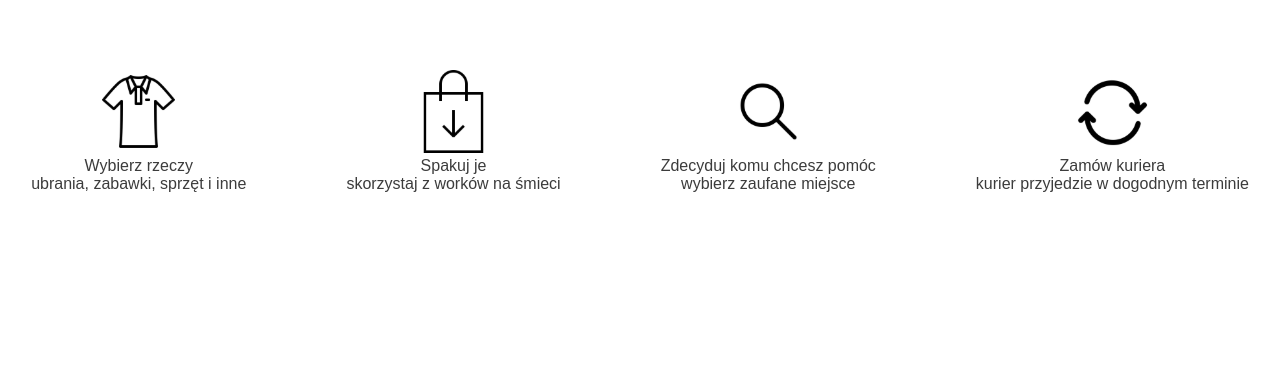
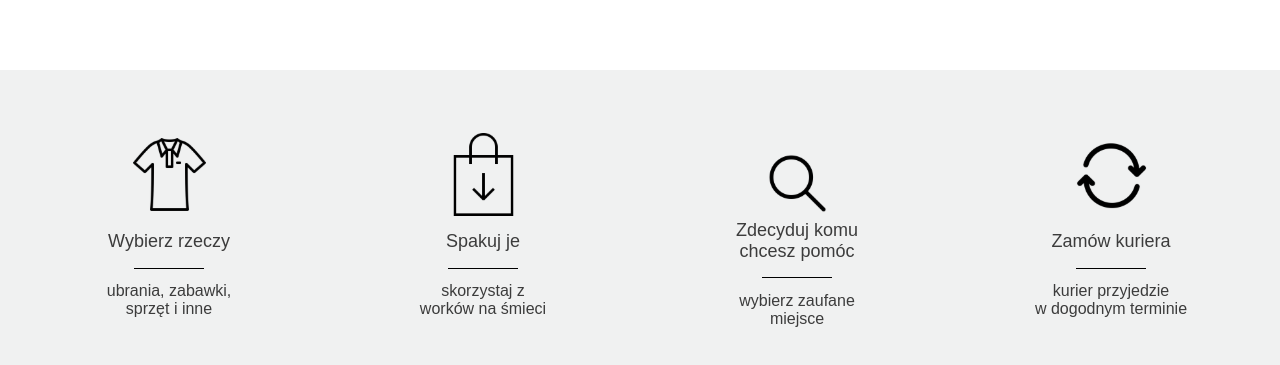
Before and after one commit to wiktornobis/Oddam-w-dobre-r-ce, a React (Create React App) app: page / in a window 1280 px wide. Shown: the part 1621-1986 px from the top of the page. Before the commit the page ends 1814 px from the top, so only its background shows below. Built offline with nearby package versions, Linux system fonts and the light colour scheme.

Commit message:
add all elements into columns

```diff
--- a/src/App.scss
+++ b/src/App.scss
@@ -13,19 +13,41 @@
   color: $text-color;
   font-family: $font-family;
 }
-html {
-  font-size: 100%;
-  height:100%;
+@function strip-unit($value) {
+  @return $value / ($value * 0 + 1);
+}
 
-  @include tablet {
-  font-size: 80%;
-}
-  @include mobile {
-    font-size: 60%;
+@mixin fluid-type($min-vw, $max-vw, $min-font-size, $max-font-size) {
+  $u1: unit($min-vw);
+  $u2: unit($max-vw);
+  $u3: unit($min-font-size);
+  $u4: unit($max-font-size);
 
+  @if $u1 == $u2 and $u1 == $u3 and $u1 == $u4 {
+    & {
+
+      font-size: $min-font-size;
+      @media screen and (min-width: $min-vw) {
+        font-size: calc(#{$min-font-size} + #{strip-unit($max-font-size - $min-font-size)} * ((100vw - #{$min-vw}) / #{strip-unit($max-vw - $min-vw)}));
+      }
+
+      @media screen and (min-width: $max-vw) {
+        font-size: $max-font-size;
+      }
+    }
   }
 }
+
+$min_width: 320px;
+$max_width: 1000px;
+$min_font: 10px;
+$max_font: 16px;
+
+html {
+  @include fluid-type($min_width, $max_width, $min_font, $max_font);
+}
 body {
+
 
   @include mobile {
     margin-bottom: 3rem;
--- a/src/components/nav/_nav.scss
+++ b/src/components/nav/_nav.scss
@@ -34,6 +34,7 @@
         &_text {
             padding: 9px 10px;
             cursor: pointer;
+            font-size: 16px;
         }
 
         &_text-second {
--- a/src/components/simpleSteps/SimpleSteps.js
+++ b/src/components/simpleSteps/SimpleSteps.js
@@ -16,31 +16,31 @@ function SimpleSteps() {
             </div>
 
             <div className="column">
+                <div className="column_first">
+                    <img className="column_first_img" src={img2} alt="koszulka" />
+                    <h4 className="column_first_title">Wybierz rzeczy</h4>
+                    <p className="column_first_text">ubrania, zabawki, sprzęt i inne</p>
+                </div>
 
-            <div className="column_all">
-                <img className="column_all_img" src={img2} alt="koszulka" />
-                <h4 className="column_all_title">Wybierz rzeczy</h4>
-                <p className="column_all_text">ubrania, zabawki, sprzęt i inne</p>
-            </div>
+                <div className="column_second">
+                    <img className="column_second_img" src={img3} alt="paczka" />
+                    <h4 className="column_second_title">Spakuj je</h4>
+                    <p className="column_second_text">skorzystaj z</p>
+                    <p className="column_second_text">worków na śmieci</p>
+                </div>
 
-            <div className="column_all">
-                <img className="column_all_img" src={img3} alt="paczka" />
-                <h4 className="column_all_title">Spakuj je</h4>
-                <p className="column_all_text">skorzystaj z worków na śmieci</p>
-            </div>
+                <div className="column_third">
+                    <img className="column_third_img" src={img4} alt="lupa" />
+                    <h4 className="column_third_title">Zdecyduj komu chcesz pomóc</h4>
+                    <p className="column_third_text">wybierz zaufane miejsce</p>
+                </div>
 
-            <div className="column_all">
-                <img className="column_all_img" src={img4} alt="lupa" />
-                <h4 className="column_all_title">Zdecyduj komu chcesz pomóc</h4>
-                <p className="column_all_text">wybierz zaufane miejsce</p>
-            </div>
-
-            <div className="column_all">
-                <img className="column_all_img" src={img5} alt="znaczek zamówienia" />
-                <h4 className="column_all_title">Zamów kuriera</h4>
-                <p className="column_all_text">kurier przyjedzie w dogodnym terminie</p>
-            </div>
-
+                <div className="column_fourth">
+                    <img className="column_fourth_img" src={img5} alt="znaczek zamówienia" />
+                    <h4 className="column_fourth_title">Zamów kuriera</h4>
+                    <p className="column_fourth_text">kurier przyjedzie </p>
+                    <p className="column_fourth_text">w dogodnym terminie</p>
+                </div>
             </div>
         </div>
     );
--- a/src/components/simpleSteps/_simpleSteps.scss
+++ b/src/components/simpleSteps/_simpleSteps.scss
@@ -1,6 +1,5 @@
 @import '../../scss/breakpoints';
 @import '../../scss/variables';
-
 
 .step {
     display: flex;
@@ -18,13 +17,74 @@
     }
 
 }
-
 .column {
     display: flex;
     justify-content: center;
+    align-items: center;
     margin-top: 100px;
-    gap: 100px;
+    padding: 70px;
+    gap: 150px;
+    width: 100%;
+    height: 325px;
+    background-color: $main-color;
 
+    &_first, &_second, &_fourth {
+        display: flex;
+        flex-direction: column;
+        justify-content: flex-start;
+        align-items: center;
+        position: relative;
+        margin-bottom: 15px;
+        font-size: 18px;
 
+        &::before {
+            content: "";
+            display: block;
+            width: 70px;
+            height: 1px;
+            background: black;
+            position: absolute;
+            top: 135px;
+        }
+    }
+
+    &_first, &_second, &_third, &_fourth {
+        &_img {
+            margin-bottom: 15px;
+            position: relative;
+        }
+        &_title {
+            margin-bottom: 30px;
+            width: 130px;
+        }
+        &_text {
+            width: 164px;
+            font-size: 16px;
+        }
+    }
+    &_third {
+        display: flex;
+        flex-direction: column;
+        justify-content: flex-start;
+        align-items: center;
+        position: relative;
+        margin-bottom: 15px;
+        font-size: 18px;
+
+        &::before {
+            content: "";
+            display: block;
+            width: 70px;
+            height: 1px;
+            background: black;
+            position: absolute;
+            top: 155px;
+        }
+
+        &_img {
+            position: relative;
+            top: 20px;
+        }
+    }
 
 }
--- a/src/scss/_variables.scss
+++ b/src/scss/_variables.scss
@@ -1,16 +1,10 @@
-
-
 $main-color: #F0F1F1;
 $numbers-color: #5E5322;
 $hero-color: #FAD648;
 $column-color: #737373;
 $text-color: #3C3C3C;
 
-
-
 $size-base-font: 14px;
-
-
 
 $mobile-width: 600px;
 $tablet-width: 1024px;
```
